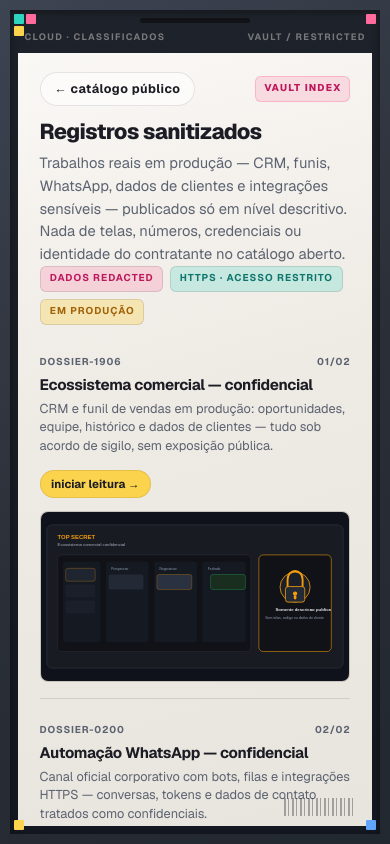
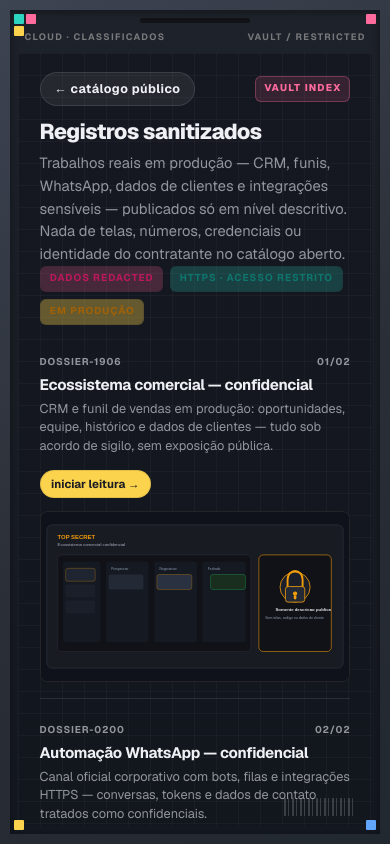
Before and after one commit to CloudBlackhand/portifolio, a Next.js app: page /classificados in a window 390 px wide. Built offline with nearby package versions, Linux system fonts and the light colour scheme.

Commit message:
Manter tablet classificados inteiro em modo escuro continuo.
Boot CMD e conteudo dos dossies usam a mesma tela escura, tipografia clara e grid sutil, sem flash cream.

```diff
--- a/app/globals-classified.css
+++ b/app/globals-classified.css
@@ -14,6 +14,11 @@
   --tablet-blue: #60a5fa;
   --tablet-world: #1a1f28;
   --tablet-world-deep: #12161d;
+  --tablet-screen-ink: #eef0f4;
+  --tablet-screen-muted: rgb(238 240 244 / 58%);
+  --tablet-screen-line: rgb(255 255 255 / 10%);
+  --tablet-screen-bg: #12161d;
+  --tablet-screen-bg-mid: #151820;
 }
 
 /* —— Nav link (pill suave, não terminal) —— */
@@ -397,7 +402,7 @@
   position: absolute;
   inset: 0;
   z-index: 3;
-  background: rgb(250 248 245 / 92%);
+  background: rgb(10 12 16 / 92%);
   animation: marathonScreenBoot 0.9s ease-out forwards;
   pointer-events: none;
 }
@@ -427,7 +432,7 @@
   background:
     linear-gradient(rgb(255 255 255 / 3%) 1px, transparent 1px),
     linear-gradient(90deg, rgb(255 255 255 / 3%) 1px, transparent 1px),
-    linear-gradient(180deg, #151820 0%, #0d1016 100%);
+    linear-gradient(180deg, var(--tablet-screen-bg-mid) 0%, var(--tablet-screen-bg) 100%);
   background-size: 22px 22px, 22px 22px, auto;
   color: rgb(246 242 236 / 92%);
 }
@@ -796,12 +801,13 @@
 }
 
 .marathon-tag--neutral {
-  background: rgb(28 28 36 / 6%);
-  color: var(--tablet-muted);
+  background: rgb(255 255 255 / 7%);
+  color: rgb(238 240 244 / 72%);
   animation: none;
   text-transform: none;
   letter-spacing: 0.04em;
   font-weight: 600;
+  border-color: var(--tablet-screen-line);
 }
 
 .marathon-session-tags {
@@ -1240,8 +1246,12 @@ body.marathon-immersive-mode .site-main {
   flex-direction: column;
   min-height: 0;
   border-radius: 18px;
-  background: linear-gradient(165deg, #faf8f5 0%, var(--tablet-screen) 45%, #e8e4de 100%);
-  color: var(--tablet-ink);
+  background:
+    linear-gradient(rgb(255 255 255 / 3%) 1px, transparent 1px),
+    linear-gradient(90deg, rgb(255 255 255 / 3%) 1px, transparent 1px),
+    linear-gradient(180deg, var(--tablet-screen-bg-mid) 0%, var(--tablet-screen-bg) 100%);
+  background-size: 22px 22px, 22px 22px, auto;
+  color: var(--tablet-screen-ink);
   position: relative;
   overflow: hidden;
 }
@@ -1257,7 +1267,11 @@ body.marathon-immersive-mode .site-main {
   position: relative;
   z-index: 2;
   scrollbar-width: thin;
-  scrollbar-color: rgb(28 28 36 / 20%) transparent;
+  scrollbar-color: rgb(255 255 255 / 18%) transparent;
+}
+
+.marathon-session-screen .marathon-tablet-kicker {
+  color: var(--tablet-screen-muted);
 }
 
 .marathon-session-toolbar {
@@ -1274,18 +1288,19 @@ body.marathon-immersive-mode .site-main {
   font-weight: 700;
   letter-spacing: 0.04em;
   text-transform: lowercase;
-  color: var(--tablet-ink);
-  background: rgb(255 255 255 / 55%);
-  border: 1.5px solid rgb(28 28 36 / 10%);
+  color: var(--tablet-screen-ink);
+  background: rgb(255 255 255 / 7%);
+  border: 1.5px solid var(--tablet-screen-line);
   border-radius: 999px;
   padding: 0.4rem 0.85rem;
-  transition: background 0.2s ease, transform 0.2s ease;
+  transition: background 0.2s ease, transform 0.2s ease, border-color 0.2s ease;
 }
 
 .marathon-session-back:hover {
-  background: #fff;
+  background: rgb(255 255 255 / 12%);
+  border-color: rgb(255 255 255 / 18%);
   transform: translateX(-2px);
-  color: var(--tablet-ink);
+  color: var(--tablet-screen-ink);
 }
 
 .marathon-session-badge {
@@ -1293,9 +1308,9 @@ body.marathon-immersive-mode .site-main {
   font-weight: 800;
   letter-spacing: 0.12em;
   text-transform: uppercase;
-  color: #be185d;
-  background: rgb(255 107 157 / 18%);
-  border: 1.5px solid rgb(255 107 157 / 35%);
+  color: var(--tablet-pink);
+  background: rgb(255 107 157 / 14%);
+  border: 1.5px solid rgb(255 107 157 / 32%);
   border-radius: 6px;
   padding: 0.28rem 0.5rem;
 }
@@ -1309,14 +1324,14 @@ body.marathon-immersive-mode .site-main {
   font-weight: 800;
   letter-spacing: -0.03em;
   line-height: 1.15;
-  color: var(--tablet-ink);
+  color: var(--tablet-screen-ink);
   margin-bottom: 0.5rem;
 }
 
 .marathon-session-subtitle {
   font-size: 0.92rem;
   line-height: 1.55;
-  color: var(--tablet-muted);
+  color: var(--tablet-screen-muted);
   max-width: 62ch;
 }
 
@@ -1328,17 +1343,17 @@ body.marathon-immersive-mode .site-main {
   position: relative;
   border-radius: 10px;
   overflow: hidden;
-  border: 1px solid rgb(28 28 36 / 10%);
-  background: #ddd8d0;
+  border: 1px solid var(--tablet-screen-line);
+  background: #0a0c10;
   aspect-ratio: 1200 / 630;
-  box-shadow: inset 0 0 0 1px rgb(255 255 255 / 35%);
+  box-shadow: inset 0 0 0 1px rgb(255 255 255 / 4%);
 }
 
 .marathon-session-preview-img {
   width: 100%;
   height: 100%;
   object-fit: cover;
-  filter: saturate(0.88) contrast(1.02);
+  filter: saturate(0.82) contrast(1.05) brightness(0.92);
 }
 
 .marathon-session-preview-caption {
@@ -1347,14 +1362,14 @@ body.marathon-immersive-mode .site-main {
   font-weight: 600;
   letter-spacing: 0.06em;
   text-transform: lowercase;
-  color: var(--tablet-muted);
+  color: var(--tablet-screen-muted);
 }
 
 .marathon-session-panel {
   padding: 1.1rem 0 0.85rem;
   margin: 0;
   border: none;
-  border-top: 1px solid rgb(28 28 36 / 12%);
+  border-top: 1px solid var(--tablet-screen-line);
   border-radius: 0;
   background: transparent;
 }
@@ -1363,7 +1378,7 @@ body.marathon-immersive-mode .site-main {
   padding-left: 0.85rem;
   border-top-color: rgb(255 107 157 / 22%);
   border-left: 3px solid var(--tablet-pink);
-  background: transparent;
+  background: rgb(255 107 157 / 5%);
 }
 
 .marathon-session-panel-title {
@@ -1371,14 +1386,14 @@ body.marathon-immersive-mode .site-main {
   font-weight: 800;
   letter-spacing: 0.06em;
   text-transform: lowercase;
-  color: var(--tablet-ink);
+  color: var(--tablet-screen-ink);
   margin-bottom: 0.45rem;
 }
 
 .marathon-session-panel-body {
   font-size: 0.9rem;
   line-height: 1.55;
-  color: var(--tablet-muted);
+  color: var(--tablet-screen-muted);
 }
 
 .marathon-session-panel-list {
@@ -1391,7 +1406,7 @@ body.marathon-immersive-mode .site-main {
 .marathon-session-panel-list li {
   font-size: 0.88rem;
   line-height: 1.5;
-  color: var(--tablet-muted);
+  color: var(--tablet-screen-muted);
 }
 
 .marathon-session-foot {
@@ -1399,7 +1414,28 @@ body.marathon-immersive-mode .site-main {
   font-size: 0.72rem;
   letter-spacing: 0.04em;
   text-transform: lowercase;
-  color: rgb(92 99 112 / 90%);
+  color: rgb(238 240 244 / 42%);
+}
+
+.marathon-session-screen .marathon-barcode {
+  opacity: 0.22;
+  background: repeating-linear-gradient(
+    90deg,
+    rgb(238 240 244 / 85%) 0,
+    rgb(238 240 244 / 85%) 2px,
+    transparent 2px,
+    transparent 4px,
+    rgb(238 240 244 / 85%) 4px,
+    rgb(238 240 244 / 85%) 5px,
+    transparent 5px,
+    transparent 8px
+  );
+}
+
+.marathon-session-screen .marathon-tag--neutral {
+  background: rgb(255 255 255 / 7%);
+  color: rgb(238 240 244 / 72%);
+  border-color: var(--tablet-screen-line);
 }
 
 .marathon-dossier-list {
@@ -1418,7 +1454,7 @@ body.marathon-immersive-mode .site-main {
   padding: 0.85rem 0 0.95rem;
   border-radius: 0;
   border: none;
-  border-bottom: 1px solid rgb(28 28 36 / 12%);
+  border-bottom: 1px solid var(--tablet-screen-line);
   background: transparent;
   text-decoration: none;
   color: inherit;
@@ -1429,7 +1465,7 @@ body.marathon-immersive-mode .site-main {
 }
 
 .marathon-dossier-row:hover {
-  background: rgb(255 255 255 / 35%);
+  background: rgb(255 255 255 / 5%);
   transform: translateX(2px);
 }
 
@@ -1441,7 +1477,7 @@ body.marathon-immersive-mode .site-main {
   font-weight: 700;
   letter-spacing: 0.08em;
   text-transform: uppercase;
-  color: var(--tablet-muted);
+  color: var(--tablet-screen-muted);
   margin-bottom: 0.35rem;
 }
 
@@ -1450,13 +1486,13 @@ body.marathon-immersive-mode .site-main {
   font-weight: 700;
   letter-spacing: -0.02em;
   line-height: 1.3;
-  color: var(--tablet-ink);
+  color: var(--tablet-screen-ink);
 }
 
 .marathon-dossier-row-desc {
   font-size: 0.8rem;
   line-height: 1.45;
-  color: var(--tablet-muted);
+  color: var(--tablet-screen-muted);
   margin: 0.3rem 0 0.55rem;
 }
 
@@ -1476,8 +1512,8 @@ body.marathon-immersive-mode .site-main {
   position: relative;
   border-radius: 8px;
   overflow: hidden;
-  border: 1px solid rgb(28 28 36 / 10%);
-  background: #ddd8d0;
+  border: 1px solid var(--tablet-screen-line);
+  background: #0a0c10;
   min-height: 88px;
 }
 
```
